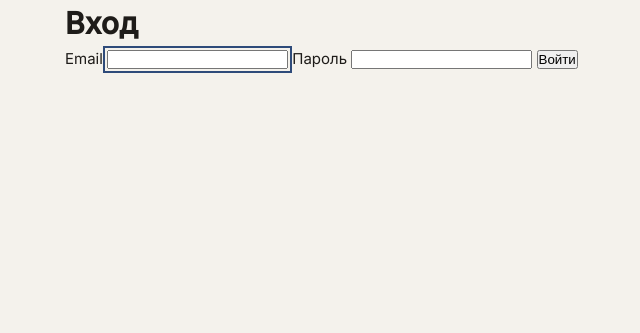
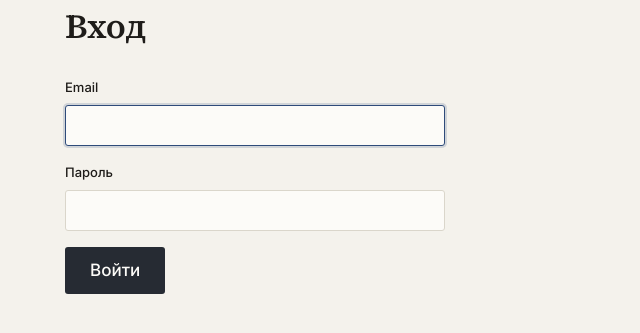
Before and after one commit to masterfocus92/medarchive, a FastAPI app: page /login in a window 1280 px wide. Shown: the part 32-365 px from the top of the page, without its empty margins (185-825 px from the left). Run offline with FastAPI, Linux system fonts and the light colour scheme; parts of the project's set-up code (start-up, migrations or seed data) failed here and were passed over.

Commit message:
T2.3-FE: экран входа на примитивах кита (field, btn-primary)
Пересобрал login.html из примитивов дизайн-кита вместо сырых label/input.

- Макрос field (label + control + helper) в macros/ui.html — первое
  использование примитива; for/id связывают подпись с контролом.
- login.html: serif-заголовок, два поля через field, одна btn-primary
  «Войти» (btn-lg — тач-цель ≥44px). Автофокус, autocomplete для
  менеджеров паролей, inputmode=email.
- Ошибка входа — форменным блоком .field.error/.helper с role="alert"
  (не подсвечиваем отдельное поле: не даём оракул «email существует»,
  ответы на неверный пароль и неизвестный email остаются неотличимы).
- app.css: перенёс из кита по первому использованию .btn/.btn-primary/
  .btn-lg и полный примитив .field/.control/.helper; базовый h1.

Контракт T2.2-BE сохранён (name=email/password, отражение email, error);
BE не менялся. Токены-страж зелёный.

Сознательные упрощения (зафиксированы):
- .control = 15px (как в ките, решение владельца) — критерий «не зумится
  на iOS» осознанно не выполнен; правка размера — изменение системы (§8).
- btn-primary:hover опущен: в ките задан сырым hex, запрещённым в CSS
  экранов (§2); продукт touch-first, ховера на телефоне нет.

Тесты (tests/test_login_page.py, без БД): примитивы field/control обоих
полей, ровно одна btn-primary, атрибуты доступности, чистый GET без
ошибки, ветка ошибки через .field.error с role=alert и сохранением email.

Co-Authored-By: Claude Opus 4.8 <noreply@anthropic.com>
Claude-Session: https://claude.ai/code/session_011cAxSNGVsm6tnBn3TmfBrn

```diff
--- a/app/static/css/app.css
+++ b/app/static/css/app.css
@@ -113,6 +113,10 @@ body {
 /* Фокус видим всегда, синими чернилами; outline не отключать (DESIGN.MD §7) */
 :focus-visible { outline: 2px solid var(--ink-blue); outline-offset: 2px; }
 
+/* Заголовок экрана. Первое использование — экран входа (T2.3-FE); значения
+   как у .d-h1 кита (serif/600/--t-h1). Нижний отступ — из шкалы. */
+h1 { font-family: var(--serif); font-weight: 600; font-size: var(--t-h1); letter-spacing: -0.01em; margin-bottom: var(--s5); }
+
 /* ---------- Примитивы (по мере первого использования) ---------- */
 
 /* Пустой экран — приглашение к действию, не заглушка */
@@ -120,6 +124,41 @@ body {
 .empty h3 { font-family: var(--serif); font-weight: 600; font-size: var(--t-h3); margin-bottom: var(--s2); }
 .empty p { color: var(--pencil); max-width: 320px; margin: 0 auto var(--s4); font-size: var(--t-small); }
 
+/* Кнопки. Первое использование — btn-primary на входе (T2.3-FE). Из кита
+   переносим только использованное: .btn, .btn-primary, .btn-lg (остальные
+   варианты добавятся на своих экранах — DESIGN.MD §4).
+   Hover primary в ките задан сырым hex-оттенком — сырой цвет в CSS экранов
+   запрещён (DESIGN.MD §2, тест-страж), а токена под этот оттенок нет.
+   Продукт touch-first (телефон, ховера нет) — hover сознательно опущен,
+   а не приближён неточным значением. */
+.btn {
+  font-family: var(--sans); font-size: var(--t-body); font-weight: 500;
+  padding: 10px var(--s4); border-radius: var(--radius-sm);
+  border: 1px solid transparent; cursor: pointer;
+  line-height: 1; transition: background .12s ease, border-color .12s ease;
+}
+.btn:focus-visible { outline: 2px solid var(--ink-blue); outline-offset: 2px; }
+.btn-primary { background: var(--ink-strong); color: var(--sheet); }
+.btn-lg { font-size: var(--t-lead); padding: 14px var(--s5); }
+
+/* Поле (label + control + helper/error). Первое использование — вход (T2.3-FE).
+   Полный примитив из кита: одно место на весь проект (DESIGN.MD §4).
+   Вариант .control.data (моноширинные даты/числа) добавится с первым
+   экраном ввода данных. */
+.field { margin-bottom: var(--s4); max-width: 380px; }
+.field label { display: block; font-size: var(--t-small); font-weight: 500; margin-bottom: var(--s2); }
+.field .opt { color: var(--pencil-soft); font-weight: 400; }
+.control {
+  width: 100%; font-family: var(--sans); font-size: var(--t-body); color: var(--ink);
+  background: var(--sheet); border: 1px solid var(--rule); border-radius: var(--radius-sm);
+  padding: 10px var(--s3);
+}
+.control::placeholder { color: var(--pencil-soft); }
+.control:focus { outline: none; border-color: var(--ink-blue); box-shadow: 0 0 0 2px color-mix(in srgb, var(--ink-blue) 18%, transparent); }
+.helper { font-size: var(--t-caption); color: var(--pencil); margin-top: var(--s1); }
+.field.error .control { border-color: var(--red-pen); }
+.field.error .helper { color: var(--red-pen); }
+
 /* ---------- Платформа ---------- */
 
 @media (prefers-reduced-motion: reduce) { * { transition: none !important; } }
--- a/app/templates/login.html
+++ b/app/templates/login.html
@@ -1,24 +1,26 @@
 {% extends "base.html" %}
+{% from "macros/ui.html" import field %}
 
 {% block title %}Вход — Семейная медкарта{% endblock %}
 
 {% block content %}
-{# Минимальная работающая форма по контракту T2.2-BE.
-   Вёрстка на примитивах кита (field, btn-primary) — scope T2.3-FE. #}
 <h1>Вход</h1>
 
 <form method="post" action="/login">
   {% if error %}
-  <p role="alert">{{ error }}</p>
+  {# Ошибка про пару email–пароль форменная, а не про отдельное поле: не
+     подсвечиваем один контрол, чтобы не намекать, что именно не так, и не
+     давать оракул «такой email существует» (ответы на неверный пароль и
+     несуществующий email обязаны быть неотличимы — тест в test_auth.py).
+     .field.error .helper даёт красный текст из кита; role="alert" — чтобы
+     скринридер озвучил отказ сразу. #}
+  <div class="field error">
+    <p class="helper" role="alert">{{ error }}</p>
+  </div>
   {% endif %}
-  <label>
-    Email
-    <input type="email" name="email" value="{{ email }}" required autofocus autocomplete="username">
-  </label>
-  <label>
-    Пароль
-    <input type="password" name="password" required autocomplete="current-password">
-  </label>
-  <button type="submit">Войти</button>
+  {{ field("email", "Email", type="email", value=email, autocomplete="username", inputmode="email", required=true, autofocus=true) }}
+  {{ field("password", "Пароль", type="password", autocomplete="current-password", required=true) }}
+  {# Одна первичная кнопка на экран (DESIGN.MD §5); btn-lg даёт тач-цель ≥44px. #}
+  <button type="submit" class="btn btn-primary btn-lg">Войти</button>
 </form>
 {% endblock %}
--- a/app/templates/macros/ui.html
+++ b/app/templates/macros/ui.html
@@ -9,3 +9,24 @@
   <p>{{ text }}</p>
 </div>
 {% endmacro %}
+
+{# Поле ввода = label + control + опциональный helper (примитив кита §4).
+   for/id связывают подпись с контролом: в ките пример без связи, но для
+   доступности (DESIGN.MD §7) и тач-удобства подпись должна фокусировать поле.
+   Per-field error-состояние здесь не заведено сознательно (нет экрана,
+   которому оно нужно): на входе ошибка форменная, про пару, — её рендерит
+   сам login.html блоком .field.error. Заведётся, когда появится валидация
+   отдельного поля (POC — без абстракций «на вырост»). #}
+{% macro field(name, label, type="text", value="", autocomplete="", inputmode="", required=false, autofocus=false, helper="") %}
+<div class="field">
+  <label for="f-{{ name }}">{{ label }}</label>
+  <input class="control" id="f-{{ name }}" name="{{ name }}" type="{{ type }}" value="{{ value }}"
+    {%- if autocomplete %} autocomplete="{{ autocomplete }}"{% endif %}
+    {%- if inputmode %} inputmode="{{ inputmode }}"{% endif %}
+    {%- if required %} required{% endif %}
+    {%- if autofocus %} autofocus{% endif %}>
+  {%- if helper %}
+  <div class="helper">{{ helper }}</div>
+  {%- endif %}
+</div>
+{% endmacro %}
```
Also changed, not shown: tests/test_login_page.py (added, +86 -0 lines).
